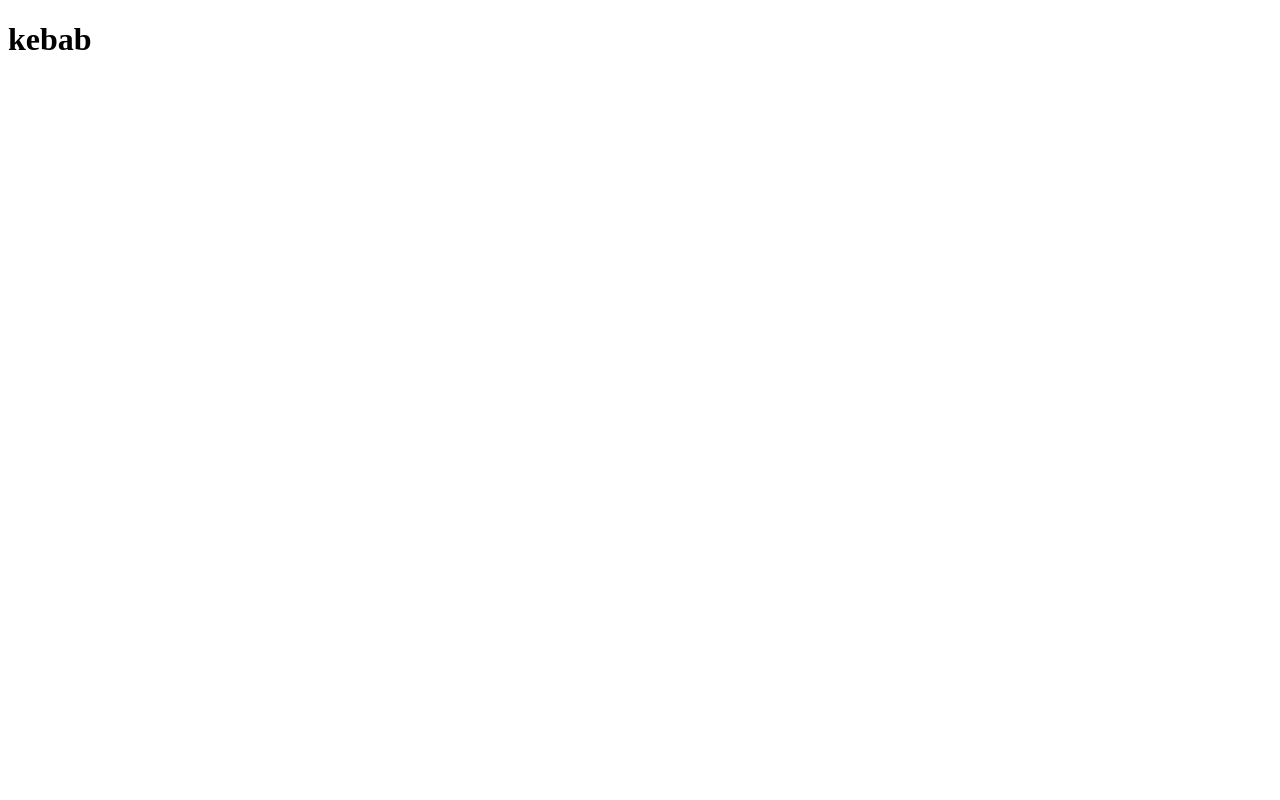
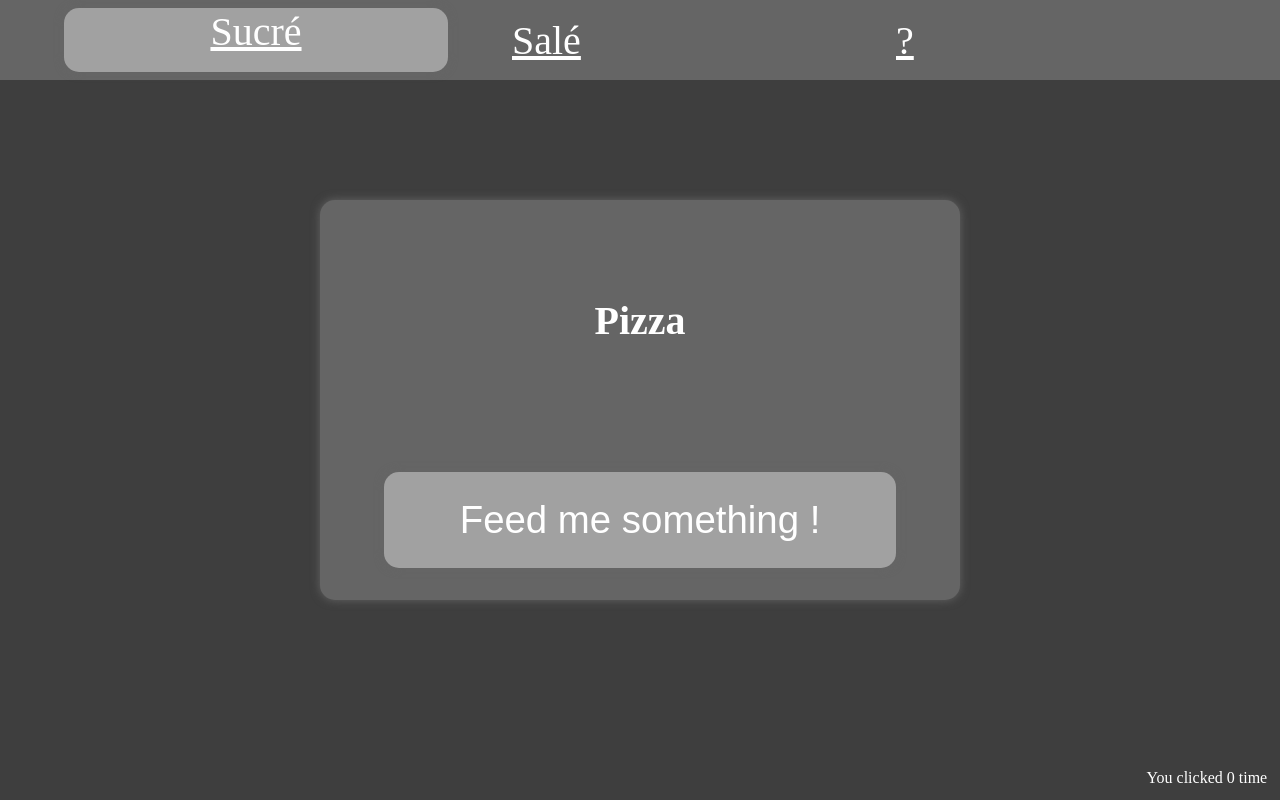
Before and after one commit to Naurid/javascriptrappel, a website: page Dom/dom.html in a window 1280 px wide. Drawn offline with Linux system fonts and the light colour scheme.

Commit message:
[style][incrementButton]

```diff
--- a/Dom/dom.html
+++ b/Dom/dom.html
@@ -3,9 +3,19 @@
 <head>
     <meta charset="UTF-8">
     <script src="dom.js" defer></script>
+    <link rel="stylesheet" href="../style.css">
     <title>Title</title>
 </head>
 <body>
-<h1 class="mainTitle"></h1>
+<div class="count">You clicked 0 time</div>
+<div class="selectors">
+    <p>Sucré</p>
+    <p>Salé</p>
+    <p>?</p>
+</div>
+<div class="feederWrapper">
+    <h1 class="mainTitle"></h1>
+    <button class="feedingButton">Feed me something !</button>
+</div>
 </body>
 </html>
--- a/Dom/dom.js
+++ b/Dom/dom.js
@@ -1,3 +1,55 @@
 const mainTitle = document.querySelector('.mainTitle');
+const feedingButton = document.querySelector('.feedingButton');
+const first = document.querySelector('.selectors p:first-child');
+const selectors = document.querySelectorAll('.selectors p');
+const countDisplay = document.querySelector('.count');
 
-mainTitle.textContent = 'kebab';
+first.classList.add('feedingButton');
+first.innerHTML = `<a href="https://www.youtube.com/watch?v=dQw4w9WgXcQ">Sucré</a>`;
+
+selectors.forEach(selector => {
+    selector.classList.add('underlined');
+})
+
+let clickCount = 0;
+
+let foodArray = [
+    'Pizza',
+    'Kebab',
+    'Gyros',
+    'Tagine',
+    'Steak Frites',
+    'Hamburger',
+    'Smash Burgers',
+    'Poutine',
+    'Calzone',
+    'Sundae',
+    'Chicken Alfredo',
+    'Tarte au citron meringuée',
+    'Brownies',
+    'Cookies'
+];
+
+mainTitle.textContent = foodArray[0];
+
+
+
+feedingButton.addEventListener('click', () => {
+    GenerateFood();
+    IncrementCount();
+});
+
+function GenerateFood() {
+    let randInt = Math.floor(Math.random() * foodArray.length);
+    if(foodArray[randInt] === mainTitle.textContent)
+    {
+        GenerateFood();
+        return;
+    }
+    mainTitle.textContent = foodArray[randInt];
+}
+
+function IncrementCount() {
+    clickCount++;
+    countDisplay.textContent = `You clicked ${clickCount} time${clickCount > 1 ? 's':''}`;
+}
--- /dev/null
+++ b/style.css
@@ -0,0 +1,105 @@
+*{
+    margin: 0;
+    padding: 0;
+}
+
+html,
+body{
+    display: block;
+    background-color: #3e3e3e;
+}
+
+body{
+    display: flex;
+    flex-direction: column;
+    height: 100vh;
+    width: 100vw;
+    justify-content: center;
+    align-items: center;
+}
+
+.feederWrapper{
+    display: flex;
+    flex-direction: column;
+    justify-content: center;
+    align-items: center;
+    width: 50%;
+    height: 50%;
+    background-color: #656565;
+    border-radius: 15px;
+    box-shadow: 0 0 10px #656565;
+}
+
+.mainTitle{
+    display: flex;
+    width: 80%;
+    height: 200%;
+    align-items: center;
+    justify-content: center;
+    color: white;
+    font-size: 2.5rem;
+}
+
+.feedingButton{
+    width: 80%;
+    height: 80%;
+    margin: 5%;
+    border-radius: 15px;
+    border: none;
+    background-color: #a1a1a1;
+    box-shadow: 0 0 10px #656565;
+    color: white;
+    font-size: 3vw;
+}
+
+.feedingButton:hover{
+    background-color: #dadada;
+    border : none;
+    color: black;
+}
+
+.feedingButton:active{
+    background-color: #fb0000;
+    border : none;
+    color: white;
+}
+
+.selectors{
+    position: fixed;
+    top: 0;
+    width: 100%;
+    height: 5rem;
+    display: flex;
+    justify-content: center;
+    align-items: center;
+    background-color: #656565;
+}
+.selectors p{
+   width: 100%;
+   font-size: 2.5rem;
+   color: white;
+}
+
+.selectors p a{
+    width: 100%;
+    color: white;
+    text-decoration: none;
+    display: flex;
+    justify-content: center;
+    align-content: center;
+}
+
+.underlined{
+    text-decoration: underline solid white;
+}
+
+.count{
+    position: absolute;
+    text-align: right;
+    bottom: 0;
+    right: 0;
+    height: fit-content;
+    width: fit-content;
+    color: white;
+    padding: 1%;
+}
```
